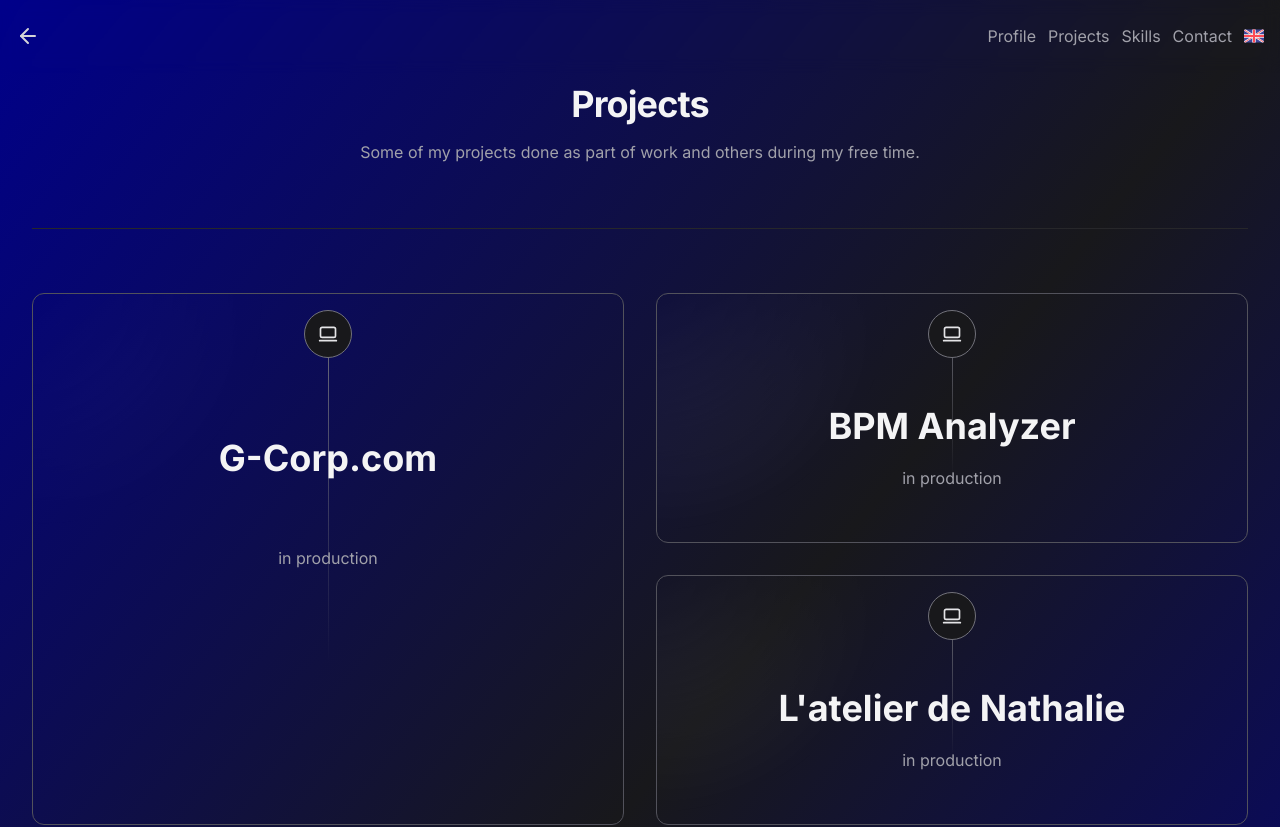
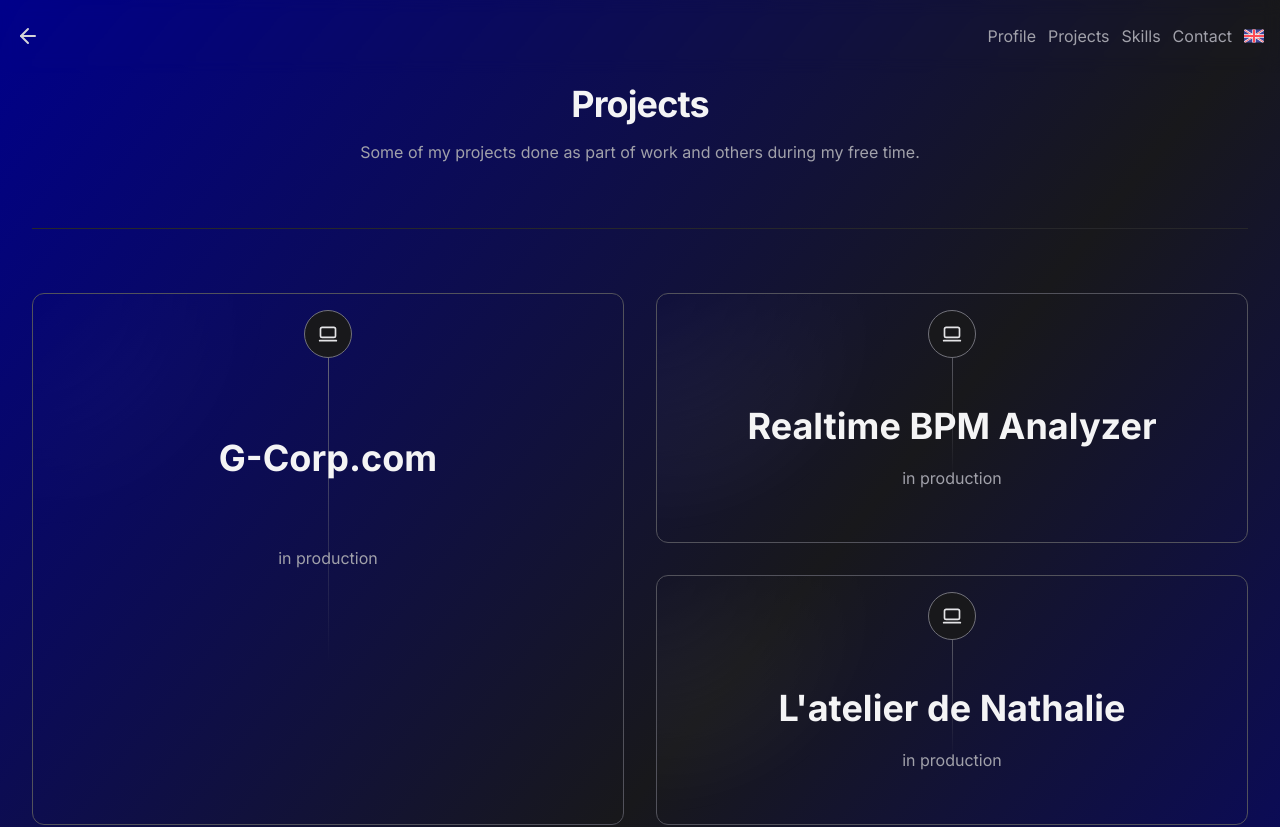
Before and after one commit to GNT-N/my-portfolio, a Next.js app: page /projects in a window 1280 px wide. Shown: the top 827 px of the page. Built offline with nearby package versions, Linux system fonts and the light colour scheme; what tw-elements would draw is missing.

Commit message:
Update page.tsx

```diff
--- a/src/app/projects/page.tsx
+++ b/src/app/projects/page.tsx
@@ -20,7 +20,7 @@ const prod = [
         icon: <Laptop2 size={20} />,
         href: "",
         label: "in production",
-        handle: "BPM Analyzer",
+        handle: "Realtime BPM Analyzer",
     },
     {
         id: "L'atelier de Nathalie",
```
